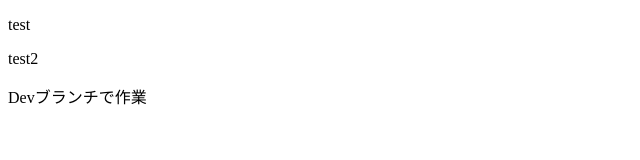
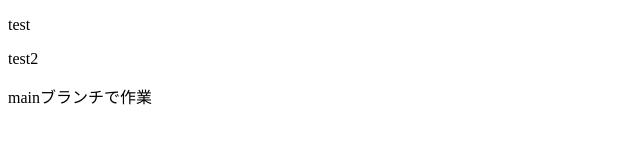
Before and after one commit to marynak07/handson_010422, a plain HTML site: page index.html in a window 1280 px wide. Shown: the full height of the page, 0-640 px from the left. Drawn offline with Linux system fonts and the light colour scheme.

Commit message:
文言に変更

```diff
--- a/index.html
+++ b/index.html
@@ -9,6 +9,6 @@
 <body>
     <p>test</p>
     <p>test2</p>
-    <p>Devブランチで作業</p>
+    <p>mainブランチで作業</p>
 </body>
 </html>
```
